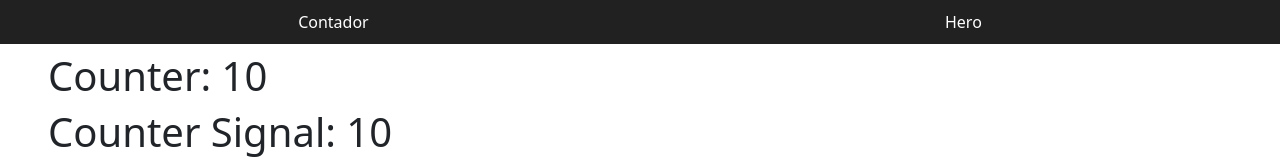
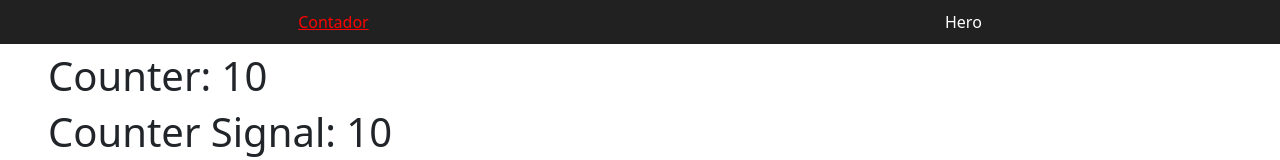
Before and after one commit to Leticia-Orive/angular_2025_udemy, an Angular app in the folder Angular/02-bases/: page / in a window 1280 px wide. Shown: the top 160 px of the page. Built offline with nearby package versions, Linux system fonts and the light colour scheme.

Commit message:
routerLink Active

```diff
--- a/Angular/02-bases/src/app/components/shared/navbar/navbar.component.html
+++ b/Angular/02-bases/src/app/components/shared/navbar/navbar.component.html
@@ -11,13 +11,18 @@
     color: white;
     text-decoration: none;
   }
+   nav a.active {
+    color: red;
+    text-decoration: underline;
+  }
 
 
 </style>
 
 <nav>
-  <a routerLink="/">Contador</a>
-  <a [routerLink]="['/hero']">Hero</a>
+  <a routerLink="/" routerLinkActive="active"
+  [routerLinkActiveOptions]="{exact: true}">Contador</a>
+  <a [routerLink]="['/hero']" [routerLinkActive]="'active'">Hero</a>
 
   <!--Otros-->
 </nav>
--- a/Angular/02-bases/src/app/components/shared/navbar/navbar.component.ts
+++ b/Angular/02-bases/src/app/components/shared/navbar/navbar.component.ts
@@ -1,10 +1,10 @@
 import { Component } from '@angular/core';
-import { RouterLink } from '@angular/router';
+import { RouterLink, RouterLinkActive } from '@angular/router';
 
 
 @Component({
   selector: 'app-navbar',
-  imports: [RouterLink],
+  imports: [RouterLink, RouterLinkActive],
   templateUrl: './navbar.component.html',
 
 })
```
